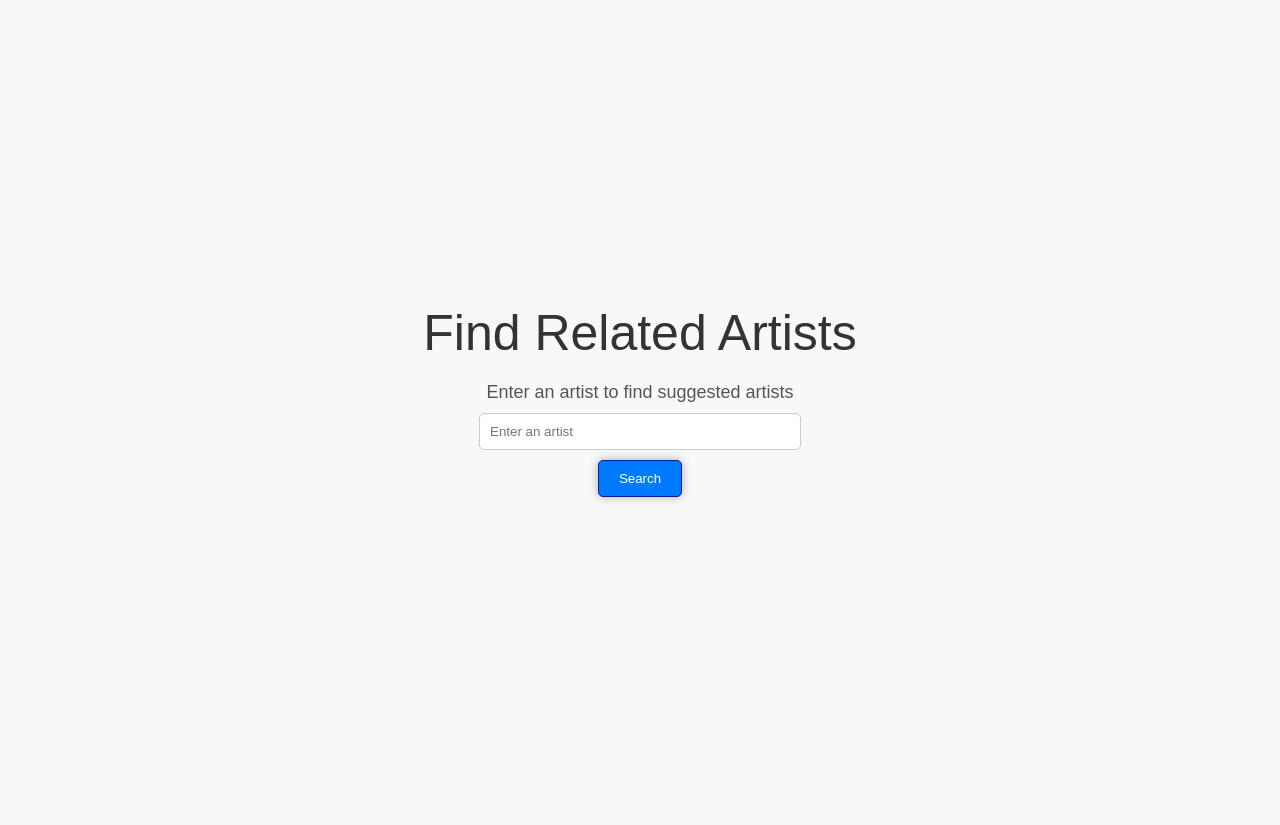
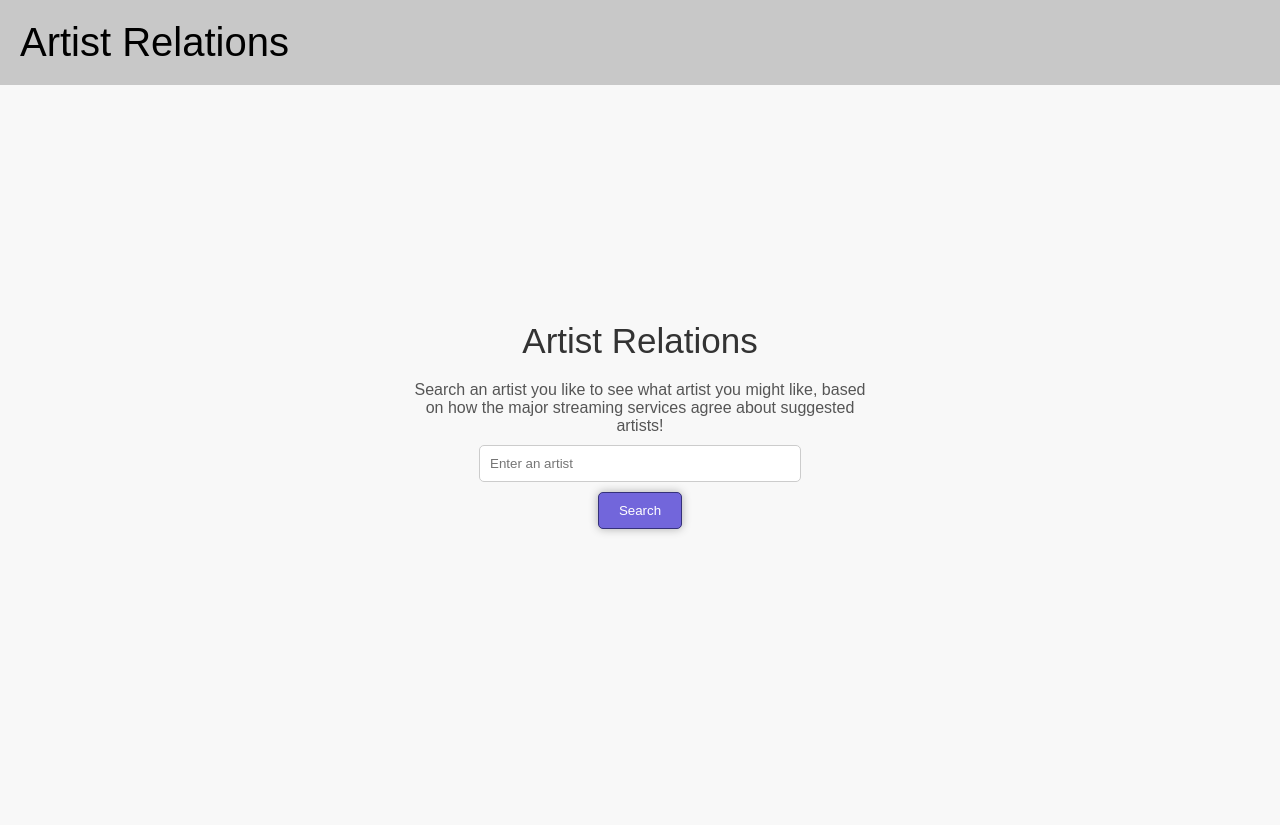
Before and after one commit to ColdWeatherBoyy/artist_relations, a Flask app: page / in a window 1280 px wide. Before the commit the page ends 501 px from the top, so only its background shows below. Run offline with Flask 3, Linux system fonts and the light colour scheme.

Commit message:
some styling and changed the passed value for platforms to array

```diff
--- a/routes.py
+++ b/routes.py
@@ -24,10 +24,10 @@ def get_related_artists() -> str:
     evaluate_platform(artist, get_artists_tidal, "Tidal", related_artists)
 
     # compare and sortthe related artists from each platform and return the results
-    related_artists, platform_count = compare_and_sort_artists(related_artists)
+    related_artists, platforms = compare_and_sort_artists(related_artists)
 
     return render_template(
         "index.html",
         related_artists=related_artists,
-        platform_count=platform_count,
+        platforms=platforms,
     )
--- a/static/script.js
+++ b/static/script.js
@@ -13,7 +13,7 @@ document.addEventListener("DOMContentLoaded", function () {
 		formButton.disabled = true;
 		formButton.style.cursor = "wait";
 		formButton.style.backgroundColor = "white";
-		formButton.style.color = "#007bff";
+		formButton.style.color = "#7266db";
 		formButton.classList.add("continuous-pulse");
 		inputField.style.pointerEvents = "none";
 		inputField.blur();
--- a/static/style.css
+++ b/static/style.css
@@ -10,8 +10,19 @@ body {
 	height: 100%;
 }
 
+.header {
+	background-color: #c8c8c8;
+	padding: 10px 10px;
+}
+
+.header-text {
+	font-size: 40px;
+	margin: 10px;
+}
+
 .wrapper {
 	height: 100%;
+	margin-top: -60px;
 	display: flex;
 	flex-direction: column;
 	align-items: center;
@@ -19,8 +30,8 @@ body {
 	box-sizing: border-box;
 }
 
-#page-header {
-	font-size: 50px;
+.center-header {
+	font-size: 35px;
 	text-align: center;
 	color: #333;
 }
@@ -35,8 +46,9 @@ body {
 }
 
 .form-label {
-	font-size: 18px;
+	font-size: 16px;
 	color: #555;
+	width: 50%;
 }
 
 .form-input {
@@ -49,9 +61,9 @@ body {
 
 .form-button {
 	padding: 10px 20px;
-	background-color: #007bff;
+	background-color: #7266db;
 	color: #fff;
-	border: 1px solid #0d1d97;
+	border: 1px solid #35317a;
 	border-radius: 5px;
 	margin-top: 10px;
 	cursor: pointer;
@@ -60,14 +72,22 @@ body {
 }
 
 .form-button:hover {
-	background-color: #0056b3;
+	background-color: #5245c9;
 }
 
-#results-header {
-	font-size: 30px;
+.results-header {
+	font-size: 25px;
 	text-align: center;
 	color: #333;
 	margin-top: 20px;
+}
+
+.results-description {
+	font-size: 14px;
+	text-align: center;
+	color: #555;
+	margin-top: 10px;
+	width: 50%;
 }
 
 .list-container {
--- a/templates/index.html
+++ b/templates/index.html
@@ -8,12 +8,20 @@
 		<link rel="stylesheet" href="{{ url_for('static', filename='animate.css' )}}" />
 	</head>
 	<body>
+		<div class="header">
+			<div class="header-text">Artist Relations</div>
+		</div>
 		<div class="wrapper">
-			<div id="page-header">Find Related Artists</div>
+			<div class="center-header">Artist Relations</div>
 			<form class="form" id="artist-search-form" method="get" action="/artist">
+				{% if not related_artists and not platforms %}
 				<label class="form-label" for="artist"
-					>Enter an artist to find suggested artists</label
+					>Search an artist you like to see what artist you might like, based on how the
+					major streaming services agree about suggested artists!</label
 				>
+				{% else %}
+				<label class="form-label" for="artist">Search another artist!</label>
+				{% endif %}
 				<input
 					id="artist-search-input"
 					class="form-input"
@@ -25,12 +33,17 @@
 					Search
 				</button>
 			</form>
-			{% if related_artists and platform_count %}
-			<div id="results-header">Results from {{platform_count}} platforms...</div>
+			{% if related_artists and platforms %}
+			<div class="results-header">Results from {{ platforms|length }} platforms...</div>
+			<div class="results-description">
+				Results from: {% for platform in platforms %} {{platform}}{% if loop.index
+				==loop.length - 1 %}, &{% elif not loop.last %}, {%elif loop.last %}.{% endif %}{%
+				endfor %}
+			</div>
 			<div class="list-container">
 				{% for artist, rank in related_artists.items() %}
-				<div class="list-item platform-{{ platform_count }}-{{ rank }}">
-					{{artist}}: {{rank}}/{{platform_count}}
+				<div class="list-item platform-{{ platforms|length }}-{{ rank }}">
+					{{artist}}: {{rank}}/{{platforms|length}}
 				</div>
 				{% endfor %}
 			</div>
```
Also changed, not shown: helper_functions/general_helper_functions.py (+6 -4 lines).
